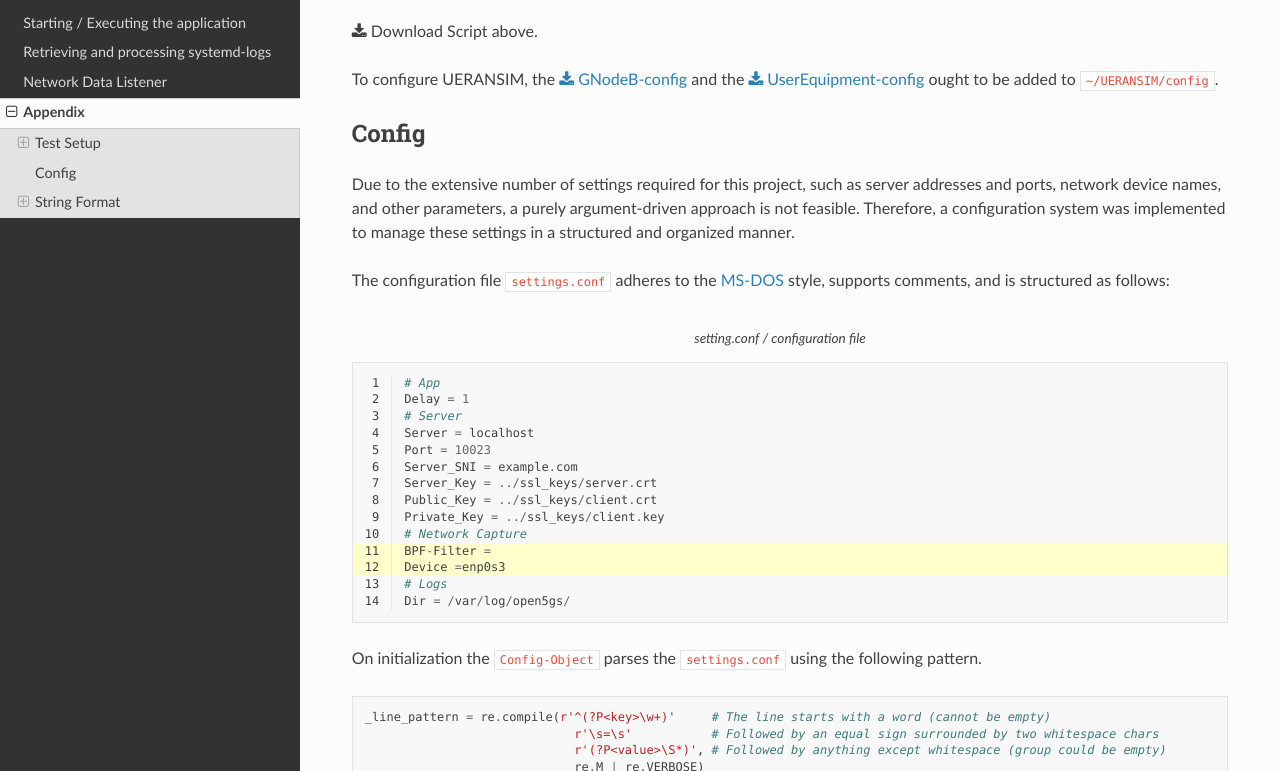
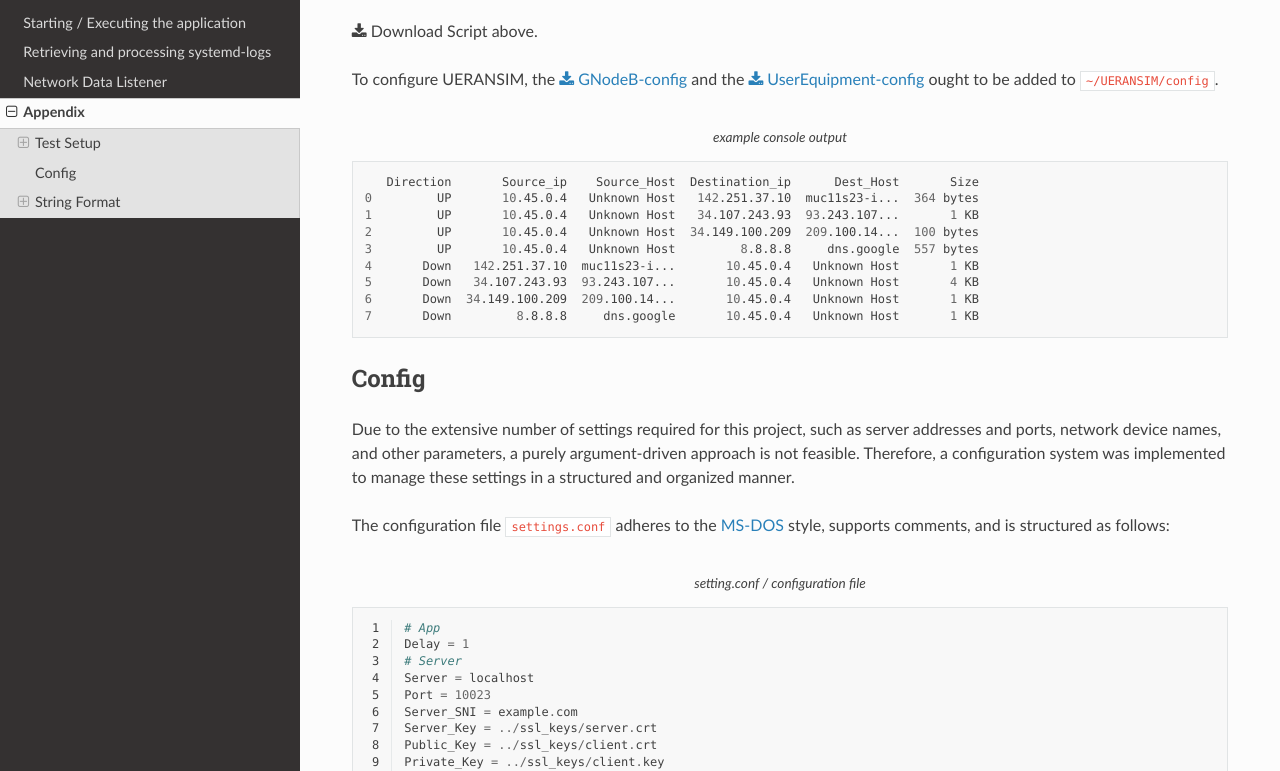
Before and after one commit to HSAnet/open5gs-ui, a Sphinx documentation site: the page built from docs/source/Appendix/appendix.rst, in a window 1280 px wide and 900 px high, scrolled down 924 px, cut to the strip 129-900 px from the top of the window. Built offline with Sphinx 7.4.7 and the Read the Docs theme 2.0.0, drawn with Linux system fonts in a browser that asks for light colours.

Commit message:
Added expected console output

```diff
--- a/docs/source/Appendix/appendix.rst
+++ b/docs/source/Appendix/appendix.rst
@@ -59,6 +59,20 @@ Ueransim
 
 To configure UERANSIM, the :download:`GNodeB-config <../_static/gnb1.yaml>` and the
 :download:`UserEquipment-config <../_static/ue1.yaml>` ought to be added to ``~/UERANSIM/config``.
+
+
+.. code-block:: sh
+   :caption: example console output
+
+      Direction       Source_ip    Source_Host  Destination_ip      Dest_Host       Size
+   0         UP       10.45.0.4   Unknown Host   142.251.37.10  muc11s23-i...  364 bytes
+   1         UP       10.45.0.4   Unknown Host   34.107.243.93  93.243.107...       1 KB
+   2         UP       10.45.0.4   Unknown Host  34.149.100.209  209.100.14...  100 bytes
+   3         UP       10.45.0.4   Unknown Host         8.8.8.8     dns.google  557 bytes
+   4       Down   142.251.37.10  muc11s23-i...       10.45.0.4   Unknown Host       1 KB
+   5       Down   34.107.243.93  93.243.107...       10.45.0.4   Unknown Host       4 KB
+   6       Down  34.149.100.209  209.100.14...       10.45.0.4   Unknown Host       1 KB
+   7       Down         8.8.8.8     dns.google       10.45.0.4   Unknown Host       1 KB
 
 
 Config
```
